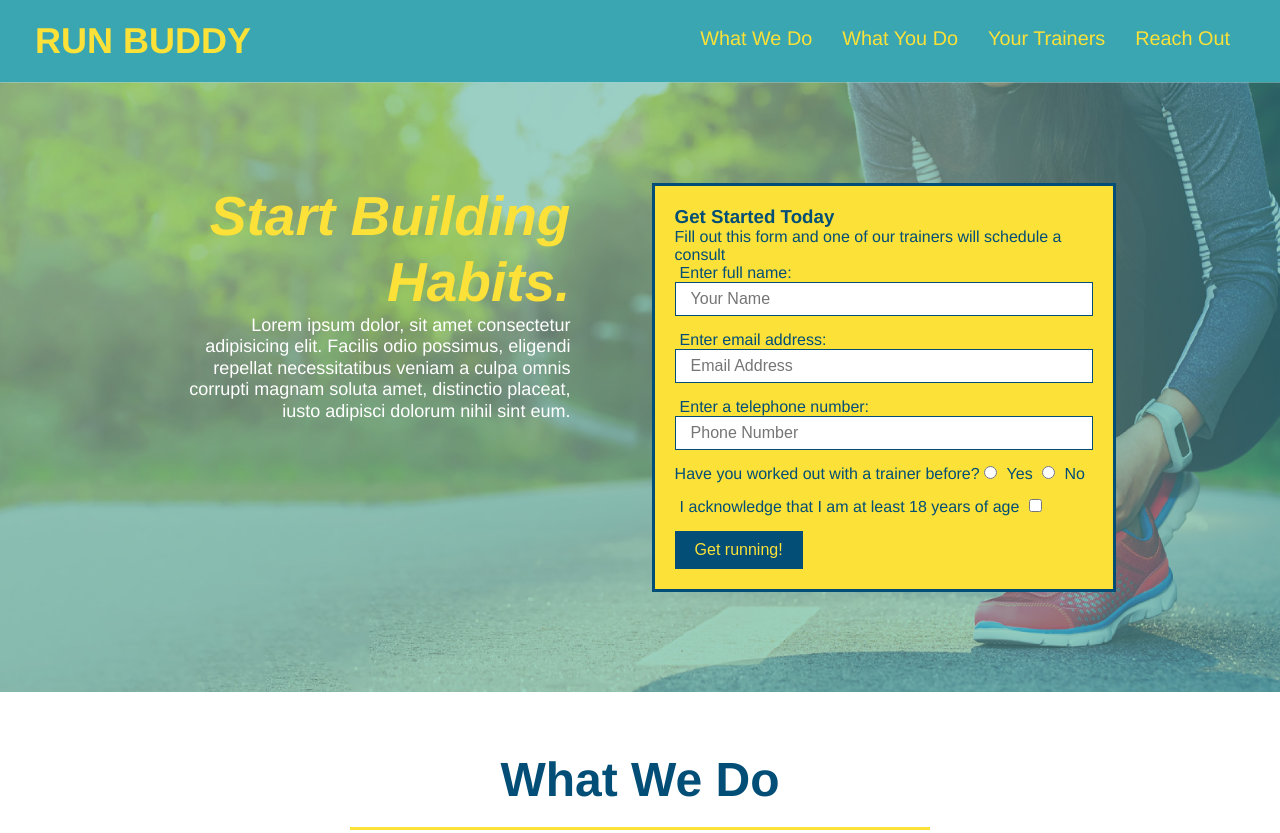
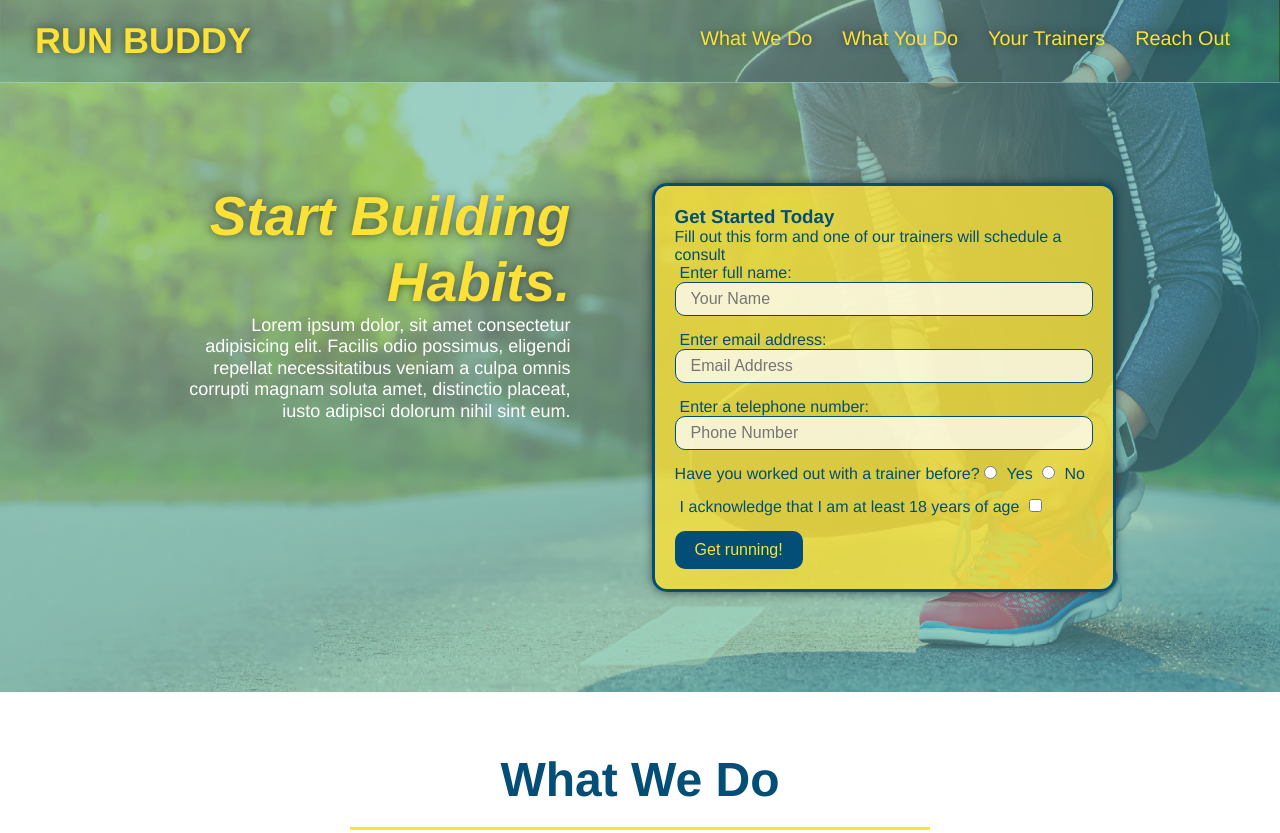
Before and after one commit to JWall13/module2runbuddy, a plain HTML site: page index.html in a window 1280 px wide. Shown: the top 833 px of the page. Drawn offline with Linux system fonts and the light colour scheme.

Commit message:
added advanced styling and pseudo-classes

```diff
--- a/assets/css/style.css
+++ b/assets/css/style.css
@@ -6,18 +6,28 @@ body {/* more on this crazy alphanumerical value in a minute! */
       font-family: Helvetica, Arial, sans-serif}
 
       /* apply styles to <header> */
+
       header {
         padding: 20px 35px;
         background-color: #39a6b2;
         display: flex;
         justify-content: space-between;
         flex-wrap: wrap;
+        position: -webkit-sticky;
+        position: sticky;
+        top: 0;
+        background-image: url("../images/hero-bg.jpeg");
+        background-size: cover;
+        background-attachment: fixed;
+        background-position: 80%;
       }
+
       header h1 {
         font-weight: bold;
         font-size: 36px;
         color: #fce138;
         margin: 0;
+        text-shadow: 0 0 10px rgba(0, 0, 0, 0.5);
       }
 
       header a {text-decoration: none;
@@ -36,7 +46,16 @@ body {/* more on this crazy alphanumerical value in a minute! */
         padding: 10px 15px;
         font-weight: lighter;
         font-size: 1.55vw;
+        text-shadow: 0 0 10px rgba(0, 0, 0, 0.5);
       }
+
+      header nav ul li a:hover {
+        background: #fce138;
+        color: #024e76;
+        border-radius: 15px;
+        text-shadow: none;
+      }
+
       footer {
         background: #fce138;
         width: 100%;
@@ -60,15 +79,16 @@ body {/* more on this crazy alphanumerical value in a minute! */
       .hero {
         background-image: url("../images/hero-bg.jpeg");
         background-size: cover;
-        background-position: center;
         display: flex;
         justify-content: center;
         flex-wrap: wrap;
         align-items: flex-start;
+        background-attachment: fixed;
+        background-position: 80%;
       }
 
       .hero-form {
-        background-color: #fce138;
+        background-color:rgba(252,225,56, 0.8);
         padding: 20px;
         color: #024e76;
         border-style: solid;
@@ -76,25 +96,45 @@ body {/* more on this crazy alphanumerical value in a minute! */
         border-color: #024e76;
         width: 40%;
         margin: 3.5%;
-
+        box-shadow: 0 0 10px rgba(0, 0, 0, 0.5);
+        border-radius: 15px;
       }
 
       header h3 {font-size: 24px;
                  margin: 0}
       .hero form p {margin: 5px 0 15px 0;}
-      .form-input {border: 1px solid #024e76;
+
+      .form-input {
+        border: 1px solid #024e76;
         display: block;
         padding: 7px 15px;
         font-size: 16px;
         color: #024e76;
         width: 100%;
-                   margin-bottom: 15px}
+        margin-bottom: 15px;
+        border-radius: 10px;
+        background-color: rgba(255,255,255, 0.75);
+      }
+
+      .form-input:focus {
+        background-color: rgba(255,255,255, 1);
+        outline: none;
+      }
+
       .hero-form label {margin: 0 5px;}
-      .hero-form button {color: #fce138;
+
+      .hero-form button {
+        color: #fce138;
         background-color: #024e76;
         border: none;
         padding: 10px 20px;
-                         font-size: 16px;}
+        font-size: 16px;
+        border-radius: 10px;
+      }
+
+      .hero-form button:hover {
+        background-color: #39a6b2;
+      }
 
       .hero-cta {
         width: 35%;
@@ -109,6 +149,7 @@ body {/* more on this crazy alphanumerical value in a minute! */
         font-style: italic;
         font-size: 55px;
         color: #fce138;
+        text-shadow: 0 0 10px rgba(0, 0, 0, 0.5);
       }
 
       /* Hero Styles End */
@@ -127,7 +168,6 @@ body {/* more on this crazy alphanumerical value in a minute! */
         margin: 50px auto;
         padding-bottom: 50px;
         width: 80%;
-        border-bottom: 1px solid #39a6b2;
         display: flex;
         flex-wrap: wrap;
         align-items: center;
@@ -152,6 +192,14 @@ body {/* more on this crazy alphanumerical value in a minute! */
 
       .step-text {
         flex: 12;
+      }
+
+      .step:nth-child(even) {
+        border-bottom: 1px solid #39a6b2;
+      }
+
+      .step:last-child {
+        border-bottom: 1px solid #39a6b2;
       }
 
       .steps {
@@ -286,6 +334,7 @@ body {/* more on this crazy alphanumerical value in a minute! */
         width: 100%;
         margin-bottom: 15px;
         margin-top: 5px;
+        border-radius: 10px;
       }
 
       .contact-form button {
@@ -296,16 +345,23 @@ body {/* more on this crazy alphanumerical value in a minute! */
         text-align: center;
         padding: 15px 0;
         font-size: 16px;
+        border-radius: 10px;
       }
 
+      .contact-form button:hover {
+        color: #fce138;
+        background: #39a6b2;
+      }
 
       /* REACH OUT STYLES END */
+
 
       /* MEDIA QUERY FOR SMALLER DESKTOP SCREENS AND SMALLER */
       @media screen and (max-width: 980px) {
         header {
           padding-bottom: 0;
           justify-content: center;
+          position: relative;
         }
 
         header h1 {
```
Lines whose indentation alone changed are shown as unchanged.
